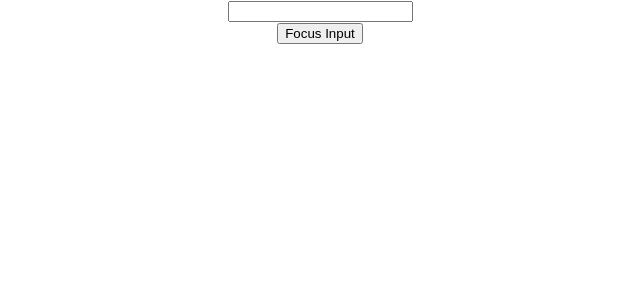
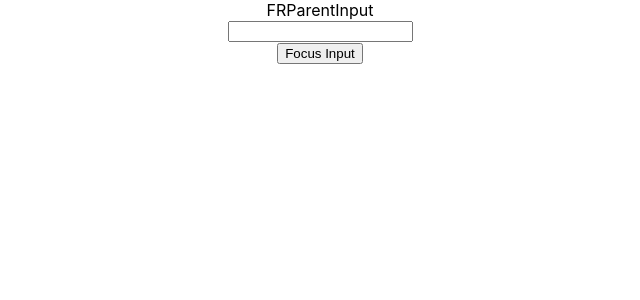
Before and after one commit to pmswami/React, a React (Create React App) app in the folder hello-world/: page / in a window 1280 px wide. Shown: the top 300 px of the page, without its empty margins (320-960 px from the left). Built offline with nearby package versions, Linux system fonts and the light colour scheme.

Commit message:
Added Ref forwarding

```diff
--- a/hello-world/src/App.js
+++ b/hello-world/src/App.js
@@ -23,13 +23,15 @@
 import ParentComp from './components/ParentComp';
 import RefsDemo from './components/RefsDemo';
 import Input from './components/Input';
-import FocusInput from './components/FocusInput';
+// import FocusInput from './components/FocusInput';
+import FRParentInput from './components/FRParentInput';
 
 
 function App() {
   return (
     <div className="App">
-      <FocusInput/>
+      <FRParentInput/>
+      {/* <FocusInput/> */}
       {/* <Input/> */}
       {/* <RefsDemo/> */}
       {/* <ParentComp/> */}
--- /dev/null
+++ b/hello-world/src/components/FRInput.js
@@ -0,0 +1,19 @@
+import React from 'react'
+
+// function FRInput() {
+//   return (
+//     <div>
+//         <input type="text" />
+//     </div>
+//   )
+// }
+
+const FRInput=React.forwardRef((props, ref)=>{
+    return (
+      <div>
+          <input type="text" ref={ref}/>
+      </div>
+    )
+  }
+)
+export default FRInput
--- /dev/null
+++ b/hello-world/src/components/FRParentInput.js
@@ -0,0 +1,23 @@
+import React, { Component } from 'react'
+import FRInput from './FRInput'
+
+class FRParentInput extends Component {
+    constructor(props) {
+      super(props)
+        this.inputRef = React.createRef()
+    }
+    clickHandler=()=>{
+        this.inputRef.current.focus()
+    }
+  render() {
+    return (
+      <div>
+        FRParentInput
+        <FRInput ref={this.inputRef}/>
+         <button onClick={this.clickHandler}>Focus Input</button>
+    </div>
+    )
+  }
+}
+
+export default FRParentInput
```
